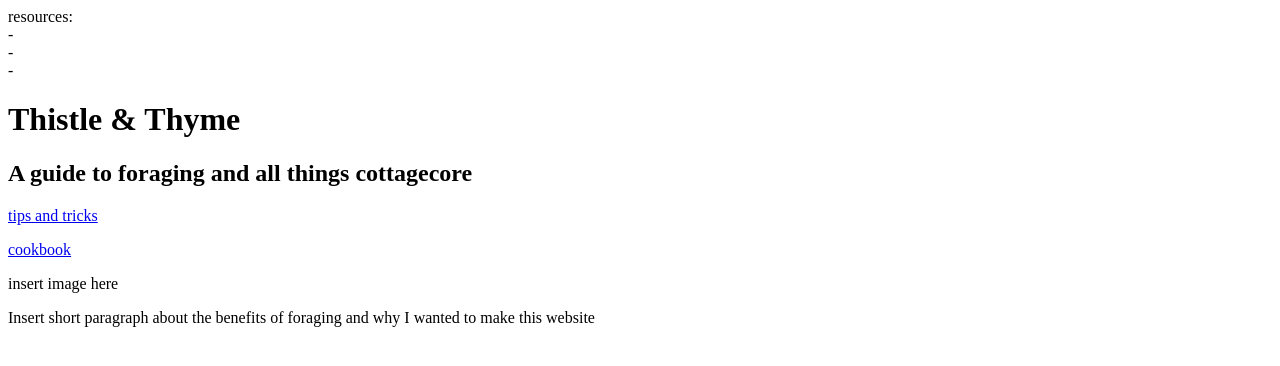
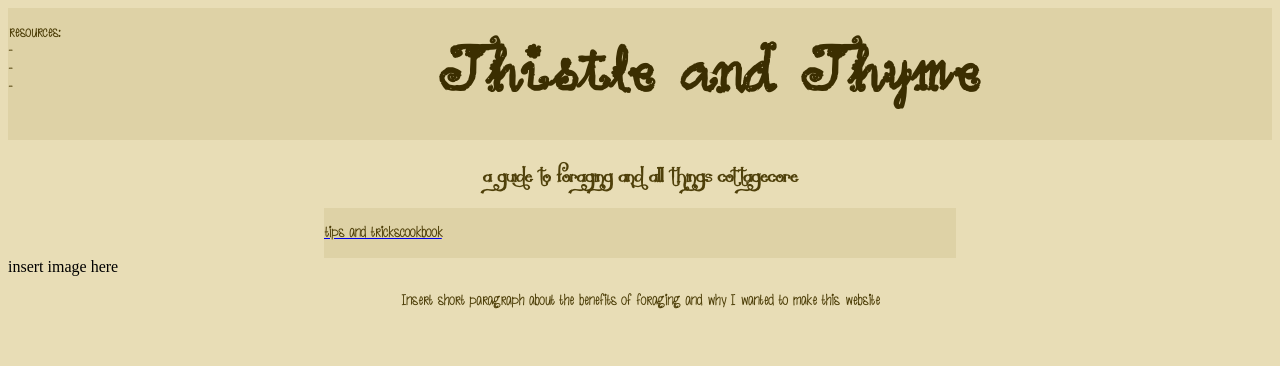
Before and after one commit to Geneva-Horton/project-02, a plain HTML site: page index.html in a window 1280 px wide. Drawn offline with Linux system fonts and the light colour scheme.

Commit message:
added flex containers

```diff
--- a/index.html
+++ b/index.html
@@ -10,31 +10,41 @@
     <title>Project-02</title>
  </head>
  <body>
-   <p class="resources">resources:
+   <div class="flex-container1">
+    <div class="flex-tile1">
+      <p class="resources"><b>resources:
         <br>
         -
         <br>
         -
         <br>
-      -
+        - </b>
+        <h1 class="title">Thistle and Thyme</h1>
       </p>
+    </div>
 
-    <h1 class="title">Thistle & Thyme</h1>
+   </div>
 
     <h2 class="subtitle">A guide to foraging and all things cottagecore</h2>
 
-    <a class="link_1" href="main.html">
-      <p>tips and tricks</p>
+    <div class="flex-container2">
+      <div class="flex-tile2">
+        <a href="main.html">
+          <p class="link_1"><b>tips and tricks</b></p>
         </a>
-    <a class="link_2"href="side.html">
-      <p>cookbook</p>
+        <a href="side.html">
+          <p class="link_2"><b>cookbook</b></p>
         </a>
+      </div>
+    </div>
+
+
 
     <div>
       insert image here
     </div>
 
-    <p class="description">Insert short paragraph about the benefits of foraging and why I wanted to make this website</p>
+    <p class="description"><b>Insert short paragraph about the benefits of foraging and why I wanted to make this website</b></p>
 
 
  </body>
--- a/main.css
+++ b/main.css
@@ -1 +1,47 @@
 /* STYLE FOR YOU MAIN.HTML */
+@font-face {
+    font-family: title_font;
+    src: url(assets/firlefanz-demo.ttf);
+}
+@font-face {
+    font-family: header_font;
+    src: url(assets/thequickest.otf);
+}
+@font-face {
+    font-family: paragraph_font;
+    src: url(assets/goingtodogreatthings.ttf);
+}
+
+body{
+    background-color: rgb(232, 221, 182);
+}
+
+.title{
+    font-family: title_font;
+     color: rgb(59, 46, 1);
+     text-align: center;
+}
+
+.flex-tile1{
+    background-color: rgb(222, 210, 166);
+}
+
+.flex-tile2{
+    background-color: rgb(222, 210, 166);
+}
+
+.flex-tile3{
+    background-color: rgb(222, 210, 166);
+}
+
+.headers{
+    font-family: header_font;
+    color: rgb(79, 64, 10);
+    text-align: center;
+}
+
+.description{
+    font-family: paragraph_font;
+    color: rgb(79, 64, 10);
+    text-align: center;
+}
--- a/side.css
+++ b/side.css
@@ -0,0 +1,43 @@
+@font-face {
+    font-family: title_font;
+    src: url(assets/firlefanz-demo.ttf);
+}
+@font-face {
+    font-family: subtitle_font;
+    src: url(assets/thequickest.otf);
+}
+@font-face {
+    font-family: paragraph_font;
+    src: url(assets/goingtodogreatthings.ttf);
+}
+
+body{
+    background-color: rgb(232, 221, 182);
+}
+
+.title{
+    font-family: title_font;
+     color: rgb(59, 46, 1);
+     text-align: center;
+}
+
+.subtitle{
+    font-family: subtitle_font;
+    color: rgb(79, 64, 10);
+    text-align: center;
+}
+
+.flex-tile{
+    background-color: rgb(222, 210, 166);
+}
+
+.headers{
+    font-family: subtitle_font;
+    color: rgb(79, 64, 10);
+    text-align: center;
+}
+
+.steps{
+    font-family: paragraph_font;
+    color: rgb(79, 64, 10);
+}
--- a/style.css
+++ b/style.css
@@ -1 +1,72 @@
 /* STYLE FOR YOUR INDEX.HTML */
+@font-face {
+    font-family: title_font;
+    src: url(assets/firlefanz-demo.ttf);
+}
+@font-face {
+    font-family: subtitle_font;
+    src: url(assets/thequickest.otf);
+}
+@font-face {
+    font-family: paragraph_font;
+    src: url(assets/goingtodogreatthings.ttf);
+}
+
+body{
+    background-color: rgb(232, 221, 182);
+}
+
+.flex-container1{
+    display: flex;
+    flex-direction: column;
+    align-items: center;
+}
+
+.flex-tile1{
+    display: flex;
+    width: 100%;
+    background-color: rgb(222, 210, 166);
+}
+
+.resources{
+    font-family: paragraph_font;
+    color: rgb(79, 64, 10);
+}
+
+.title{
+    font-family: title_font;
+    font-size: 50px;
+    margin-left: 30%;
+    text-align: center;
+    color: rgb(59, 46, 1);
+}
+
+.subtitle{
+    font-family: subtitle_font;
+    text-align: center;
+    color: rgb(79, 64, 10);
+}
+
+.flex-container2{
+    display: flex;
+    flex-direction: column;
+    align-items: center;
+}
+.flex-tile2{
+    display: flex;
+    width: 50%;
+    background-color: rgb(222, 210, 166);
+}
+.link_1{
+    font-family: paragraph_font;
+    color: rgb(79, 64, 10);
+}
+.link_2{
+    font-family: paragraph_font;
+    color: rgb(79, 64, 10);
+}
+.description{
+    font-family: paragraph_font;
+    text-align: center;
+    color: rgb(79, 64, 10);
+}
```
Also changed, not shown: main.html (+38 -12 lines), side.html (+29 -15 lines), assets/firlefanz-demo.ttf (added), assets/goingtodogreatthings.ttf (added). Lines whose indentation alone changed are shown as unchanged.
